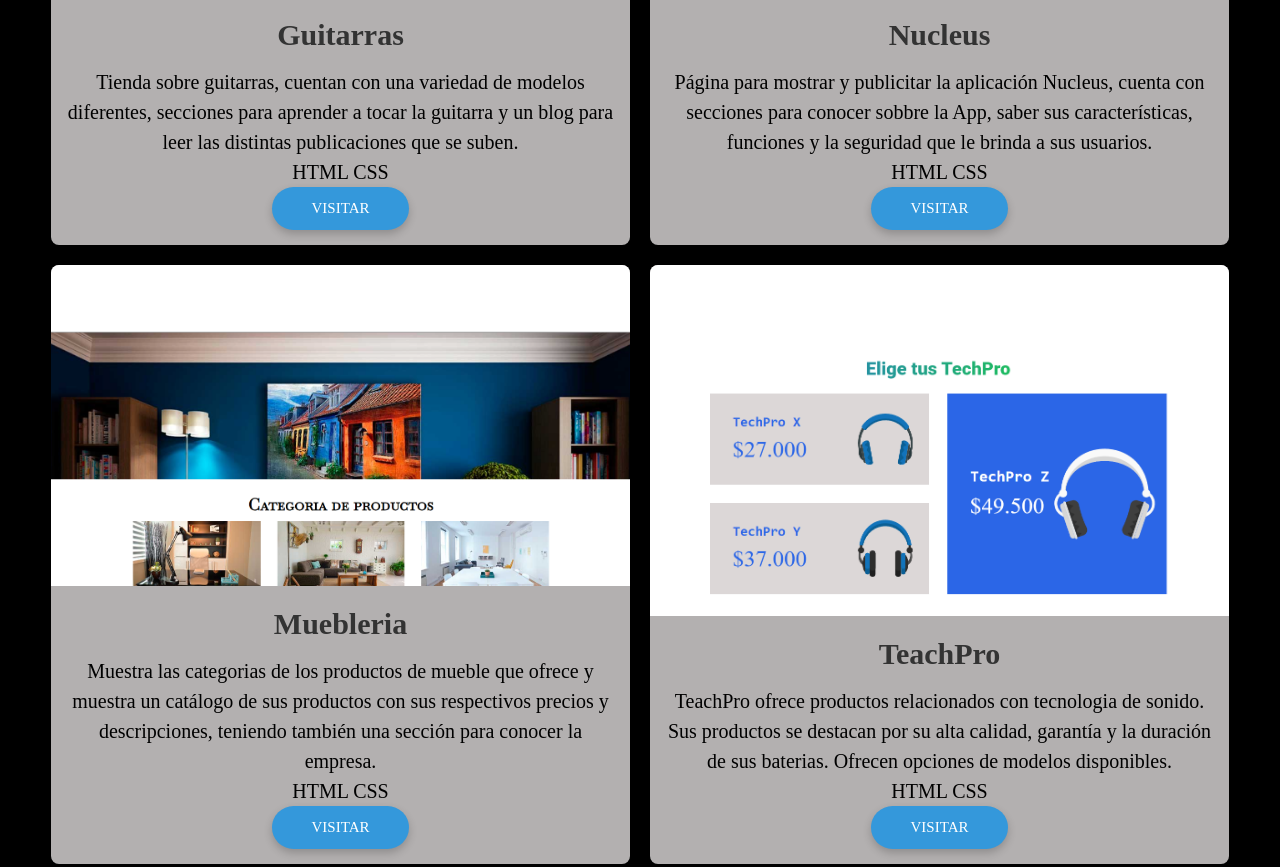
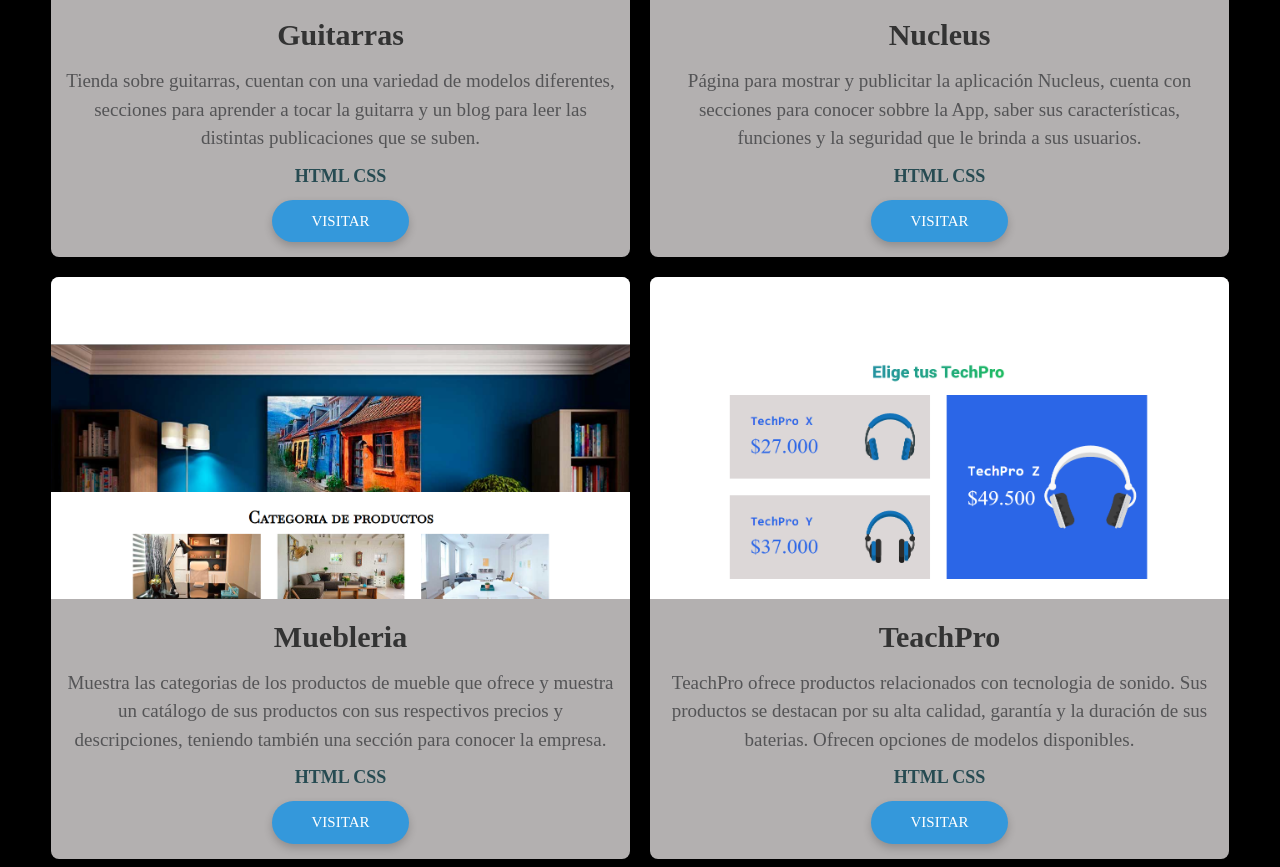
Before and after one commit to mauro77ruiz/portafolio, a plain HTML site: page index.html in a window 1280 px wide. Shown: the part 2988-3855 px from the top of the page. Drawn offline with nearby package versions, Linux system fonts and the light colour scheme.

Commit message:
Add files via upload

```diff
--- a/styles.css
+++ b/styles.css
@@ -14,6 +14,7 @@ body {
     font-size: 2rem;
     font-family: var(--fuente-principal);
     line-height: 1.5;
+    scroll-behavior: smooth;
 }
 img {
     max-width: 100%;
@@ -365,6 +366,16 @@ img {
         width: 100%;
     }
 }
+.proyecto__descripcion{
+    color: #545456;
+    font-size: 1.9rem;
+}
+.proyecto__tecnologias{
+    font-size: 1.8rem;
+    margin: 1rem 0;
+    color: #274b52;
+    font-weight: bold;
+}
 
 /* Estilos generales */
 #contacto {
```
